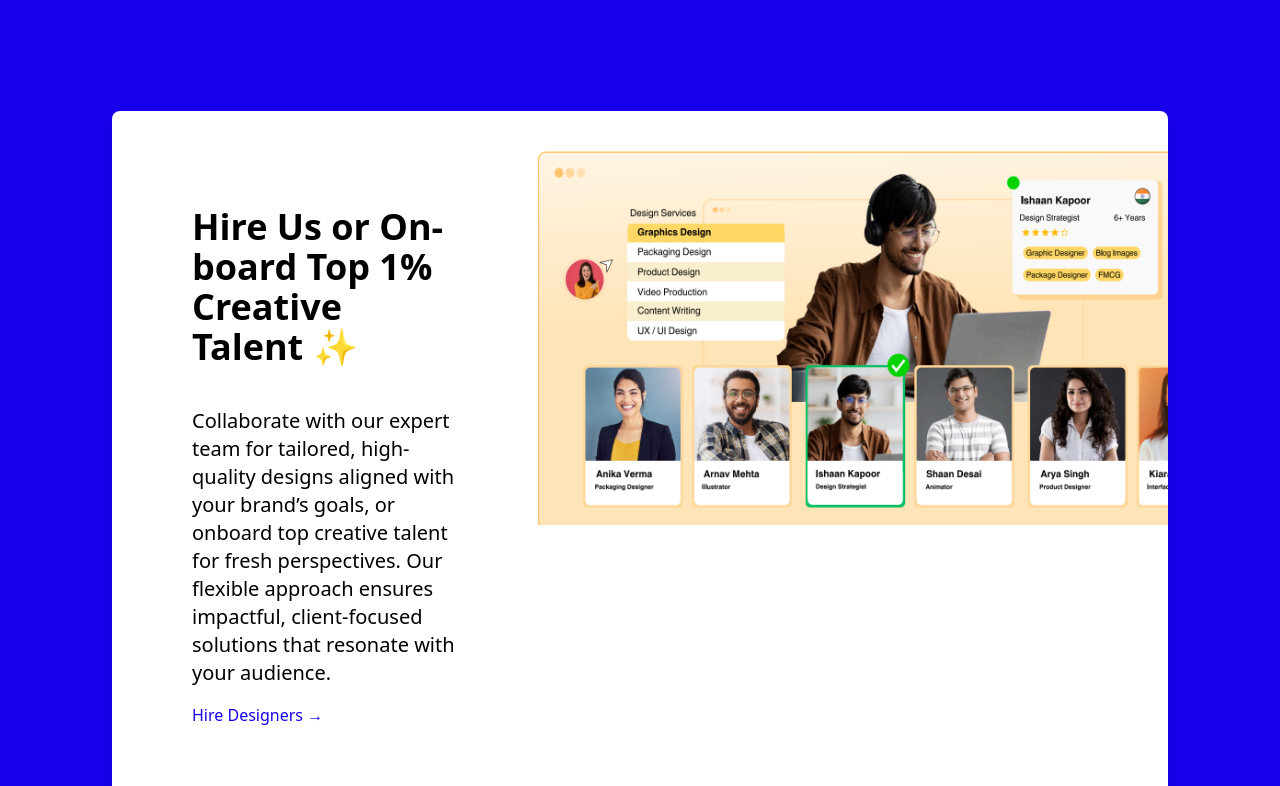
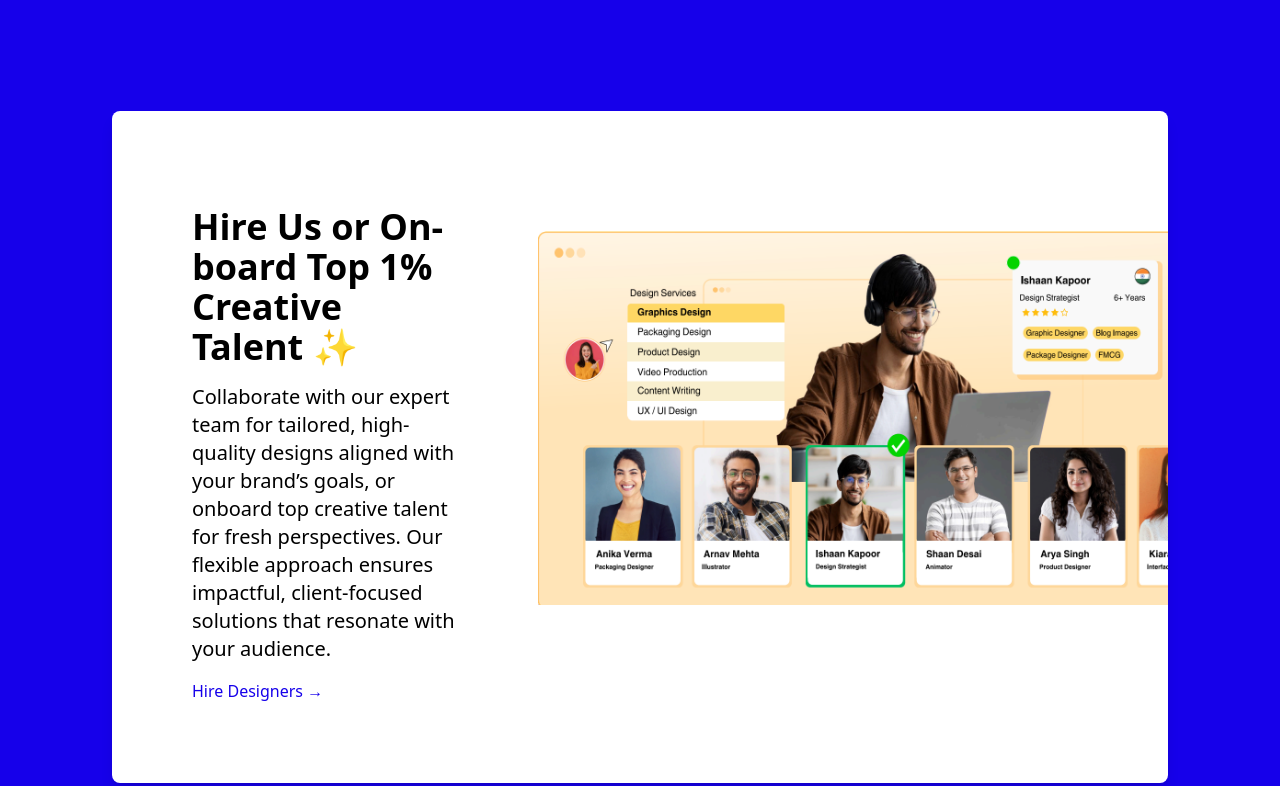
Before and after one commit to sankusodhi/Graphic-Design-UI, a React (Vite) app: page / in a window 1280 px wide. Shown: the part 3274-4060 px from the top of the page. Built offline with nearby package versions, Linux system fonts and the light colour scheme.

Commit message:
fix:statics

```diff
--- a/src/components/Statistics.tsx
+++ b/src/components/Statistics.tsx
@@ -1,3 +1,109 @@
+// // "use client";
+
+// // import { motion } from 'framer-motion';
+
+
+// // export default function BenefitSection() {
+// //   return (
+
+// //     <div className="bg-[#1600ea] text-white sm:py-12 sm:px-8 pt-9">
+
+// //       {/* Benefit Section */}
+// //       <div className="text-center mb-10">
+// //         <h2 className="text-xl md:text-6xl ">How we will benefit you.</h2>
+// //       </div>
+
+// //       {/* Grid Section */}
+// //       <div className=" md:grid-cols-2 p-6 lg:grid-cols-3 gap-8 md:p-20">
+// //         {/* Card 1 */}
+// //         <motion.div
+// //           whileHover={{ scale: 1.05 }}
+// //           className="bg-white text-black  p-4 sm:p-1 rounded-lg shadow-lg sm:flex  sm::mx-28"
+// //         >
+
+// //           <div className='sm:w-[70%] sm:p-20 '>
+// //           <h3 className="text-4xl font-bold mb-2 sm:mt-4 sm:mb-10">Hire Us or On-board Top 1% Creative Talent ✨</h3>
+// //           <p className="text-xl mb-4">
+// //             Collaborate with our expert team for tailored, high-quality
+// // designs aligned with your brand’s goals, or onboard top
+// // creative talent for fresh perspectives. Our flexible approach
+// // ensures impactful, client-focused solutions that resonate
+// // with your audience.
+// //           </p>
+// //            <a href="#" className="text-[#1600ea] font-medium">Hire Designers →</a>
+// //            </div>
+// //            <div className="text-center pt-10 ">
+// //             <img className=''
+// //                 src="/pic-15.png"
+// //                 alt="Arjun Mehta"
+
+// //               />
+
+// //             </div>
+
+// //         </motion.div>
+
+// //         {/* Card 2 */}
+// //         <div className='flex justify-evenly mt-12 sm:mt-0 w-full gap-5 md:gap-10 p-4 sm:p-0 '>
+// //         <div className='sm:flex sm:justify-evenly  sm:mt-12 sm:w-full sm:gap-5 md:gap-10'>
+// //         <motion.div
+// //           whileHover={{ scale: 1.05 }}
+// //           className="bg-white text-black   rounded-lg shadow-lg"
+// //         >
+
+// //           <div className='p-6 mt-6'>
+// //           <h3 className="text-5xl font-bold mb-8">Creatives that Drives Revenue 💰</h3>
+// //           <p className="text-xl mb-4">
+// //             Strategically crafted concepts that captivate engagement and boost conversions to maximize profitability.
+// //           </p>
+// //           <a href="#" className="text-[#1600ea] font-medium"> Know More →</a>
+// //           </div>
+// //           <div className="text-center ">
+
+// //             <img className='px-8 pt-[19.8px]'
+// //                 src="/pic-03.png"
+// //                 alt="Arjun Mehta"
+
+
+// //               />
+
+// //             </div>
+// //         </motion.div>
+
+// //         {/* Card 3 */}
+// //         <motion.div
+// //           whileHover={{ scale: 1.05 }}
+// //           className="bg-white text-black rounded-lg shadow-lg"
+// //         >
+// //           <div className='sm:p-6'>
+// //           <h3 className="text-5xl  font-bold mb-8">Top-notch quality, consistently delivered with excellence 🤩</h3>
+// //           <p className="text-xl mb-4">
+// //             Scale your content with precisely crafted visuals that ensure consistency
+// // and lasting impact, seamlessly aligning with your brand to create engaging,
+// // resonant results.
+// //           </p>
+// //           <a href="#" className="text-[#1600ea] font-medium">Know More →</a>
+// //           </div>
+// //           <div className="text-center sm:pt-[19.8px]">
+
+// //             <img className='sm:h-full pt-[50px]  sm:pl-[24px] rounded-lg'
+// //                 src="/pic-17.png"
+// //                 alt="Arjun Mehta"
+
+
+// //               />
+
+// //             </div>
+// //         </motion.div>
+// //         </div>
+// //       </div>
+// //     </div>
+// //     </div>
+// //   );
+// // }
+
+
+
 // "use client";
 
 // import { motion } from 'framer-motion';
@@ -18,89 +124,90 @@
 //         {/* Card 1 */}
 //         <motion.div
 //           whileHover={{ scale: 1.05 }}
-//           className="bg-white text-black  p-4 sm:p-1 rounded-lg shadow-lg sm:flex  sm::mx-28"
+//           className="bg-white text-black  p-4 sm:p-0 rounded-lg shadow-lg sm:flex  sm::mx-28"
 //         >
 
 //           <div className='sm:w-[70%] sm:p-20 '>
-//           <h3 className="text-4xl font-bold mb-2 sm:mt-4 sm:mb-10">Hire Us or On-board Top 1% Creative Talent ✨</h3>
-//           <p className="text-xl mb-4">
-//             Collaborate with our expert team for tailored, high-quality
-// designs aligned with your brand’s goals, or onboard top
-// creative talent for fresh perspectives. Our flexible approach
-// ensures impactful, client-focused solutions that resonate
-// with your audience.
-//           </p>
-//            <a href="#" className="text-[#1600ea] font-medium">Hire Designers →</a>
-//            </div>
-//            <div className="text-center pt-10 ">
+//             <h3 className="text-4xl font-bold mb-2 sm:mt-4 sm:mb-10">Hire Us or On-board Top 1% Creative Talent ✨</h3>
+//             <p className="text-xl mb-4">
+//               Collaborate with our expert team for tailored, high-quality
+//               designs aligned with your brand’s goals, or onboard top
+//               creative talent for fresh perspectives. Our flexible approach
+//               ensures impactful, client-focused solutions that resonate
+//               with your audience.
+//             </p>
+//             <a href="#" className="text-[#1600ea] font-medium">Hire Designers →</a>
+//           </div>
+//           <div className="text-center pt-10 ">
 //             <img className=''
-//                 src="/pic-15.png"
-//                 alt="Arjun Mehta"
+//               src="/pic-15.png"
+//               alt="Arjun Mehta"
 
-//               />
+//             />
 
-//             </div>
+//           </div>
 
 //         </motion.div>
 
 //         {/* Card 2 */}
 //         <div className='flex justify-evenly mt-12 sm:mt-0 w-full gap-5 md:gap-10 p-4 sm:p-0 '>
-//         <div className='sm:flex sm:justify-evenly  sm:mt-12 sm:w-full sm:gap-5 md:gap-10'>
-//         <motion.div
-//           whileHover={{ scale: 1.05 }}
-//           className="bg-white text-black   rounded-lg shadow-lg"
-//         >
+//           <div className='sm:flex sm:justify-evenly  sm:mt-12 sm:w-full sm:gap-5 md:gap-10'>
+//             <motion.div
+//               whileHover={{ scale: 1.05 }}
+//               className="bg-white text-black   rounded-lg shadow-lg"
+//             >
 
-//           <div className='p-6 mt-6'>
-//           <h3 className="text-5xl font-bold mb-8">Creatives that Drives Revenue 💰</h3>
-//           <p className="text-xl mb-4">
-//             Strategically crafted concepts that captivate engagement and boost conversions to maximize profitability.
-//           </p>
-//           <a href="#" className="text-[#1600ea] font-medium"> Know More →</a>
-//           </div>
-//           <div className="text-center ">
+//               <div className='p-6 mt-6'>
+//                 <h3 className="text-4xl font-bold mb-2">Creatives that Drives Revenue 💰</h3>
+//                 <p className="text-xl mb-4">
+//                   Strategically crafted concepts that captivate engagement and boost conversions to maximize profitability.
+//                 </p>
+//                 <a href="#" className="text-[#1600ea] font-medium"> Know More →</a>
+//               </div>
+//               <div className="text-center ">
 
-//             <img className='px-8 pt-[19.8px]'
-//                 src="/pic-03.png"
-//                 alt="Arjun Mehta"
+//                 <img className='px-8 pt-[19.8px]'
+//                   src="/pic-03.png"
+//                   alt="Arjun Mehta"
 
 
-//               />
+//                 />
 
-//             </div>
-//         </motion.div>
+//               </div>
+//             </motion.div>
 
-//         {/* Card 3 */}
-//         <motion.div
-//           whileHover={{ scale: 1.05 }}
-//           className="bg-white text-black rounded-lg shadow-lg"
-//         >
-//           <div className='sm:p-6'>
-//           <h3 className="text-5xl  font-bold mb-8">Top-notch quality, consistently delivered with excellence 🤩</h3>
-//           <p className="text-xl mb-4">
-//             Scale your content with precisely crafted visuals that ensure consistency
-// and lasting impact, seamlessly aligning with your brand to create engaging,
-// resonant results.
-//           </p>
-//           <a href="#" className="text-[#1600ea] font-medium">Know More →</a>
-//           </div>
-//           <div className="text-center sm:pt-[19.8px]">
+//             {/* Card 3 */}
+//             <motion.div
+//               whileHover={{ scale: 1.05 }}
+//               className="bg-white text-black rounded-lg shadow-lg"
+//             >
+//               <div className='p-6'>
+//                 <h3 className="text-4xl font-bold mb-2">Top-notch quality, consistently delivered with excellence 🤩</h3>
+//                 <p className="text-xl mb-4">
+//                   Scale your content with precisely crafted visuals that ensure consistency
+//                   and lasting impact, seamlessly aligning with your brand to create engaging,
+//                   resonant results.
+//                 </p>
+//                 <a href="#" className="text-[#1600ea] font-medium">Know More →</a>
+//               </div>
+//               <div className="text-center sm:pt-[78px]">
 
-//             <img className='sm:h-full pt-[50px]  sm:pl-[24px] rounded-lg'
-//                 src="/pic-17.png"
-//                 alt="Arjun Mehta"
+//                 <img className='sm:h-full  sm:pl-[24px] rounded-lg'
+//                   src="/pic-17.png"
+//                   alt="Arjun Mehta"
 
 
-//               />
+//                 />
 
-//             </div>
-//         </motion.div>
+//               </div>
+//             </motion.div>
+//           </div>
 //         </div>
 //       </div>
 //     </div>
-//     </div>
 //   );
 // }
+
 
 
 
@@ -128,7 +235,7 @@ export default function BenefitSection() {
         >
 
           <div className='sm:w-[70%] sm:p-20 '>
-            <h3 className="text-4xl font-bold mb-2 sm:mt-4 sm:mb-10">Hire Us or On-board Top 1% Creative Talent ✨</h3>
+          <h3 className="text-4xl font-bold mb-2 sm:mt-4 sm:mb-4">Hire Us or On-board Top 1% Creative Talent ✨</h3>
           <p className="text-xl mb-4">
             Collaborate with our expert team for tailored, high-quality
 designs aligned with your brand’s goals, or onboard top
@@ -138,7 +245,7 @@ export default function BenefitSection() {
           </p>
            <a href="#" className="text-[#1600ea] font-medium">Hire Designers →</a>
            </div>
-          <div className="text-center pt-10 ">
+           <div className="text-center sm:mt-20 pt-10 ">
             <img className=''
                 src="/pic-15.png"
                 alt="Arjun Mehta"
@@ -154,10 +261,10 @@ export default function BenefitSection() {
         <div className='sm:flex sm:justify-evenly  sm:mt-12 sm:w-full sm:gap-5 md:gap-10'>
         <motion.div
           whileHover={{ scale: 1.05 }}
-              className="bg-white text-black   rounded-lg shadow-lg"
+          className="bg-white text-black  rounded-lg shadow-lg"
         >
 
-              <div className='p-6 mt-6'>
+          <div className='p-6  mt-6'>
           <h3 className="text-4xl font-bold mb-2">Creatives that Drives Revenue 💰</h3>
           <p className="text-xl mb-4">
             Strategically crafted concepts that captivate engagement and boost conversions to maximize profitability.
```
Lines whose indentation alone changed are shown as unchanged.
